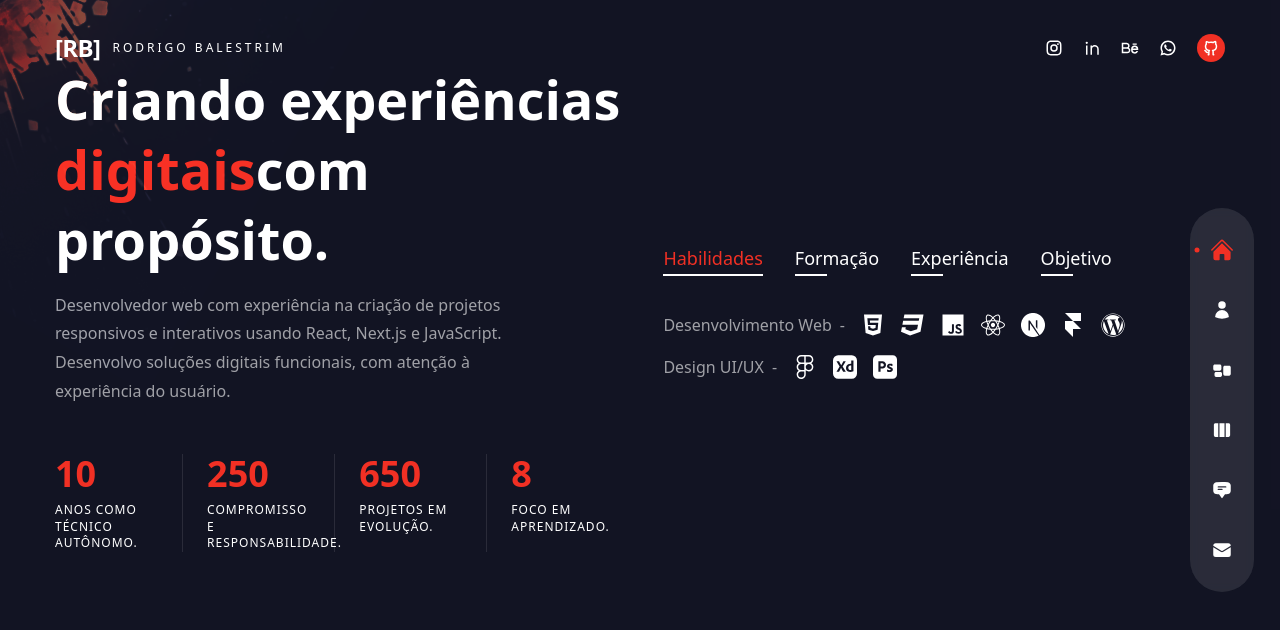
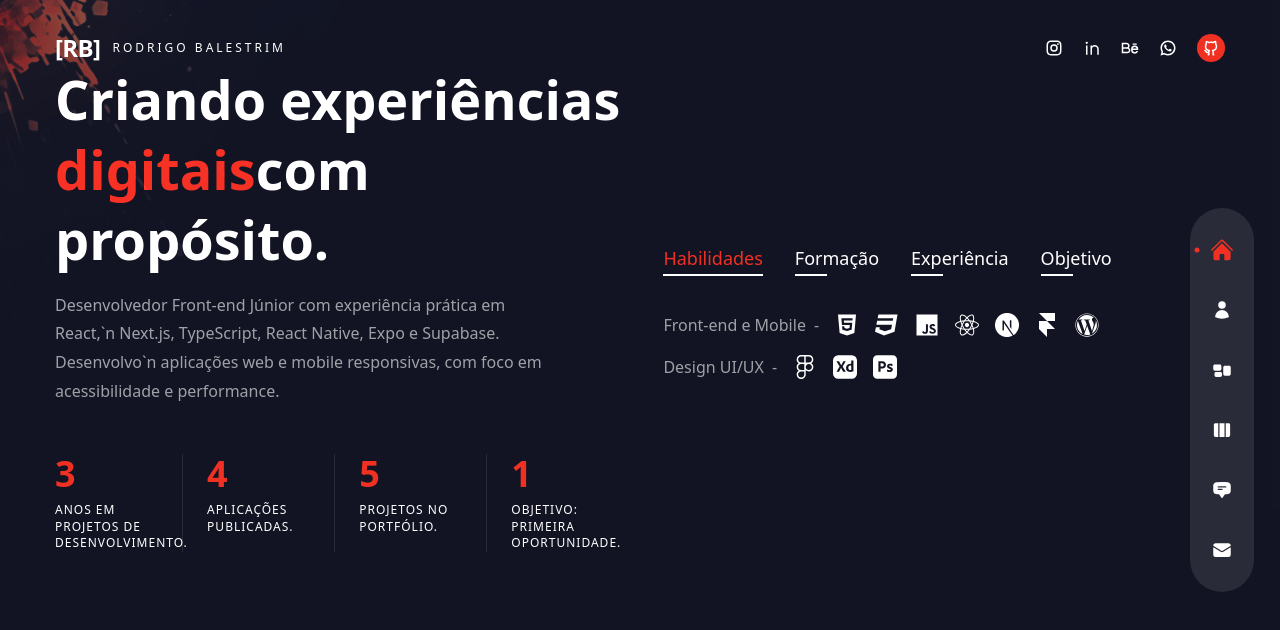
Before and after one commit to RodrigoBalestrim/portfolio-rodrigo-balestrim, a Next.js app in the folder portfolio-3d/: page /about in a window 1280 px wide. Shown: the top 630 px of the page. Built offline with nearby package versions, Linux system fonts and the light colour scheme.

Commit message:
Atualiza perfil e projeto Prazo Certo

```diff
--- a/portfolio-3d/components/Layout.jsx
+++ b/portfolio-3d/components/Layout.jsx
@@ -16,11 +16,11 @@ const Layout = ({ children }) => {
         <title>Portfólio Rodrigo Balestrim</title>
         <meta
           name="description"
-          content="Portfólio de Rodrigo Balestrim, Desenvolvedor Web."
+          content="Portfólio de Rodrigo Balestrim, Desenvolvedor Front-end Júnior com projetos React, Next.js, TypeScript e React Native."
         />
         <meta
           name="keywords"
-          content="react, next, nextjs, html, css, javascript, js, modern-ui, modern-ux, portfolio, framer-motion, 3d-website, particle-effect"
+          content="desenvolvedor front-end júnior, react, next.js, typescript, react native, expo, supabase, html, css, javascript, portfolio, framer motion"
         />
         <meta name="author" content="Rodrigo Balestrim" />
         <meta name="theme-color" content="#f13024" />
--- a/portfolio-3d/components/WorkSlider.jsx
+++ b/portfolio-3d/components/WorkSlider.jsx
@@ -9,7 +9,7 @@ import "swiper/css/navigation";
 import "swiper/css/pagination";
 
 export const projects = [
-  { title: "Prazo Certo", category: "Aplicativo mobile e web", technologies: "React Native, Expo, TypeScript e Supabase", tools: ["React", "Expo", "TypeScript", "Supabase"], url: "https://prazo-certo.expo.app" },
+  { title: "Prazo Certo", category: "Aplicativo web e mobile", technologies: "React Native, Expo, TypeScript e Supabase", tools: ["React", "Expo", "TypeScript", "Supabase"], url: "https://rodrigobalestrim.github.io/prazo-certo-app/" },
   { title: "Currículo HTML", category: "Currículo responsivo", technologies: "HTML, CSS e JavaScript", tools: ["HTML", "CSS", "JavaScript"], url: "https://rodrigobalestrim.github.io/curriculo-html-rodrigo/" },
   { title: "Mister Color", category: "Loja de tintas", technologies: "HTML, CSS e JavaScript", tools: ["HTML", "CSS", "JavaScript"], url: "/projects/mister-color/index.html" },
   { title: "M3 Engenharia", category: "Site institucional", technologies: "HTML, CSS, JavaScript e design responsivo", tools: ["HTML", "CSS", "JavaScript"], url: "/projects/m3-engenharia/index.html" },
--- a/portfolio-3d/pages/about/index.jsx
+++ b/portfolio-3d/pages/about/index.jsx
@@ -24,7 +24,7 @@ export const aboutData = [
     title: "habilidades",
     info: [
       {
-        title: "Desenvolvimento Web",
+        title: "Front-end e Mobile",
         icons: [
           FaHtml5,
           FaCss3,
@@ -58,16 +58,16 @@ export const aboutData = [
     title: "experiência",
     info: [
       {
-        title: "Técnico de Informática Autônomo",
-        stage: "2014 - 2024",
+        title: "Desenvolvedor Front-end / Mobile Freelancer",
+        stage: "2023 - Presente",
       },
       {
-        title: "Montagem e manutenção de computadores",
-        stage: "Atendimento direto a clientes",
+        title: "Aplicações web e mobile publicadas",
+        stage: "React, React Native, Expo e Supabase",
       },
       {
-        title: "Estudos em desenvolvimento web",
-        stage: "Em evolução contínua",
+        title: "Integrações e banco de dados",
+        stage: "APIs REST, PostgreSQL e autenticação",
       },
     ],
   },
@@ -75,16 +75,16 @@ export const aboutData = [
     title: "objetivo",
     info: [
       {
-        title: "Desenvolvedor Web",
-        stage: "Primeira oportunidade na área",
+        title: "Desenvolvedor Front-end Júnior",
+        stage: "Aberto a oportunidades remotas e presenciais",
       },
       {
-        title: "HTML, CSS e JavaScript",
-        stage: "Conhecimento prático",
+        title: "React, Next.js e TypeScript",
+        stage: "Projetos práticos publicados",
       },
       {
-        title: "Git e GitHub",
-        stage: "Controle de versões",
+        title: "Git, GitHub e CI/CD",
+        stage: "Versionamento e deploy contínuo",
       },
     ],
   },
@@ -114,9 +114,7 @@ const About = () => {
             animate="show"
             className="max-w-[500px] mx-auto xl:mx-0 mb-6 xl:mb-12 px-2 xl:px-0"
           >
-            Desenvolvedor web com experiência na criação de projetos responsivos
-            e interativos usando React, Next.js e JavaScript. Desenvolvo soluções
-            digitais funcionais, com atenção à experiência do usuário.
+            Desenvolvedor Front-end Júnior com experiência prática em React,`n            Next.js, TypeScript, React Native, Expo e Supabase. Desenvolvo`n            aplicações web e mobile responsivas, com foco em acessibilidade e performance.
           </motion.p>
 
           {/* counters */}
@@ -130,40 +128,40 @@ const About = () => {
               {/* experience */}
               <div className="relative flex-1 after:w-[1px] after:h-full after:bg-white/10 after:absolute after:top-0 after:right-0">
                 <div className="text-2xl xl:text-4xl font-extrabold text-accent mb-2">
-                  <CountUp start={0} end={10} duration={5} />
+                  <CountUp start={0} end={3} duration={3} />
                 </div>
                 <div className="text-xs uppercase tracking-[1px] leading-[1.4] max-w-[100px]">
-                  Anos como técnico autônomo.
+                  Anos em projetos de desenvolvimento.
                 </div>
               </div>
 
               {/* clients */}
               <div className="relative flex-1 after:w-[1px] after:h-full after:bg-white/10 after:absolute after:top-0 after:right-0">
                 <div className="text-2xl xl:text-4xl font-extrabold text-accent mb-2">
-                  <CountUp start={0} end={250} duration={5} />
+                  <CountUp start={0} end={4} duration={3} />
                 </div>
                 <div className="text-xs uppercase tracking-[1px] leading-[1.4] max-w-[100px]">
-                  Compromisso e responsabilidade.
+                  Aplicações publicadas.
                 </div>
               </div>
 
               {/* projects */}
               <div className="relative flex-1 after:w-[1px] after:h-full after:bg-white/10 after:absolute after:top-0 after:right-0">
                 <div className="text-2xl xl:text-4xl font-extrabold text-accent mb-2">
-                  <CountUp start={0} end={650} duration={5} />
+                  <CountUp start={0} end={5} duration={3} />
                 </div>
                 <div className="text-xs uppercase tracking-[1px] leading-[1.4] max-w-[100px]">
-                  Projetos em evolução.
+                  Projetos no portfólio.
                 </div>
               </div>
 
               {/* awards */}
               <div className="relative flex-1">
                 <div className="text-2xl xl:text-4xl font-extrabold text-accent mb-2">
-                  <CountUp start={0} end={8} duration={5} />
+                  <CountUp start={0} end={1} duration={3} />
                 </div>
                 <div className="text-xs uppercase tracking-[1px] leading-[1.4] max-w-[100px]">
-                  Foco em aprendizado.
+                  Objetivo: primeira oportunidade.
                 </div>
               </div>
             </div>
--- a/portfolio-3d/pages/index.jsx
+++ b/portfolio-3d/pages/index.jsx
@@ -39,9 +39,7 @@ const Home = () => {
             exit="hidden"
             className="mb-10 max-w-md text-sm font-light leading-7 text-white/70 sm:text-base xl:mb-16 xl:max-w-xl"
           >
-            Desenvolvedor web com experiência na criação de projetos responsivos
-            e interativos usando React, Next.js e JavaScript. Desenvolvo soluções
-            digitais funcionais, com atenção à experiência do usuário.
+            Desenvolvedor Front-end Júnior com projetos web e mobile publicados`n            usando React, Next.js, TypeScript, React Native, Expo e Supabase.`n            Crio interfaces responsivas, acessíveis e focadas em experiência do usuário.
           </motion.p>
 
           {/* btn */}
```
